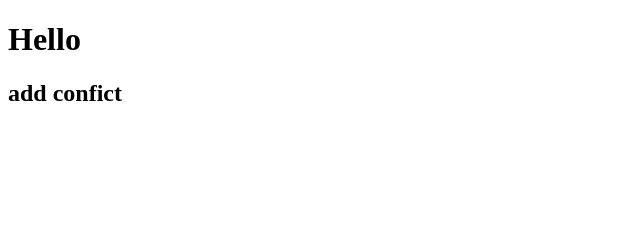
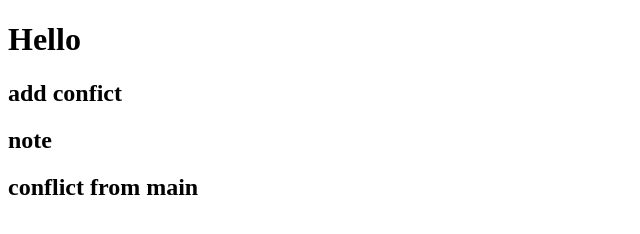
Before and after one commit to truongmanhhung58/ProJect2, a plain HTML site: page index.html in a window 1280 px wide. Shown: the whole page, without its empty margins (0-640 px from the left). Drawn offline with Linux system fonts and the light colour scheme.

Commit message:
# This is a combination of 2 commits. # This is the 1st commit message:
add note conflict

# This is the commit message #2:

confict from main

```diff
--- a/index.html
+++ b/index.html
@@ -8,6 +8,7 @@
 <body>
     <h1>Hello</h1>
     <h2>add confict</h2>
-
+    <h2>note</h2>
+    <h2>conflict from main</h2>
 </body>
 </html>
```
